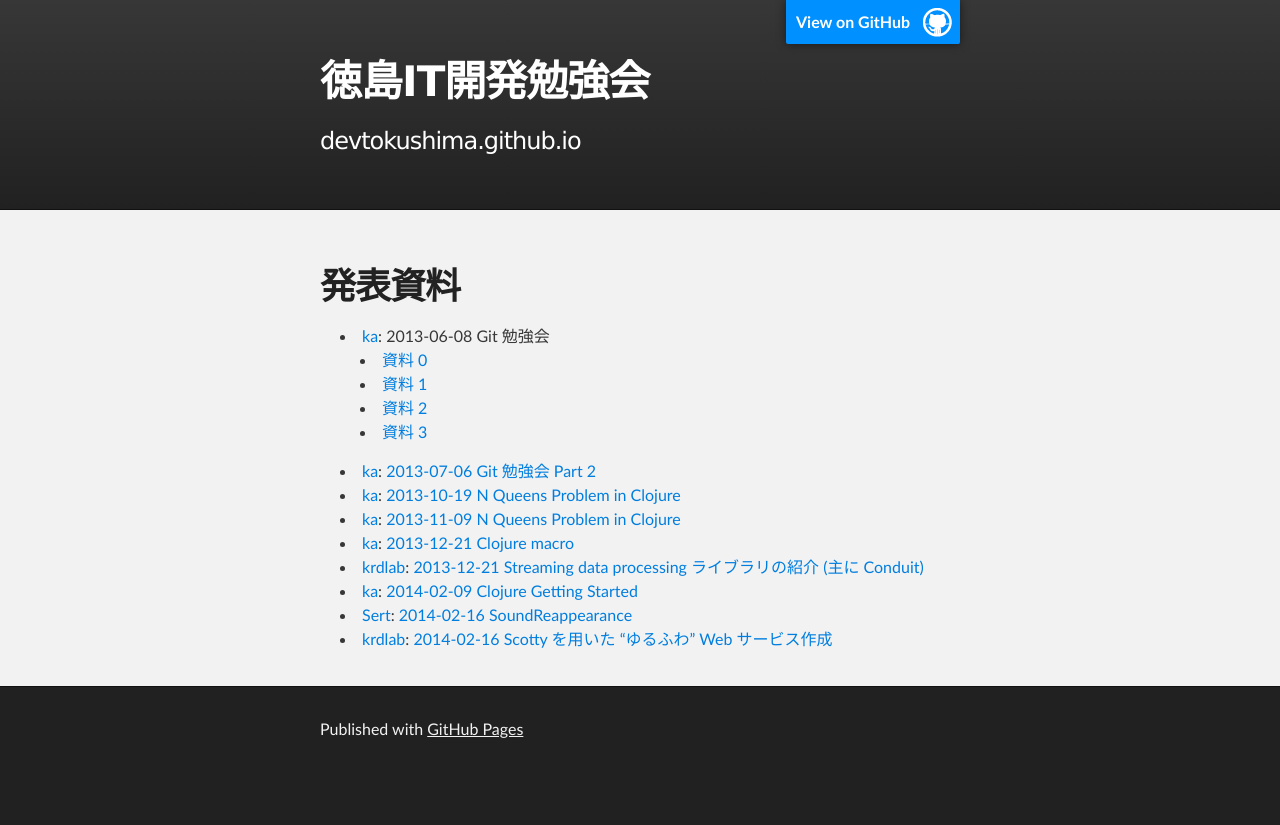
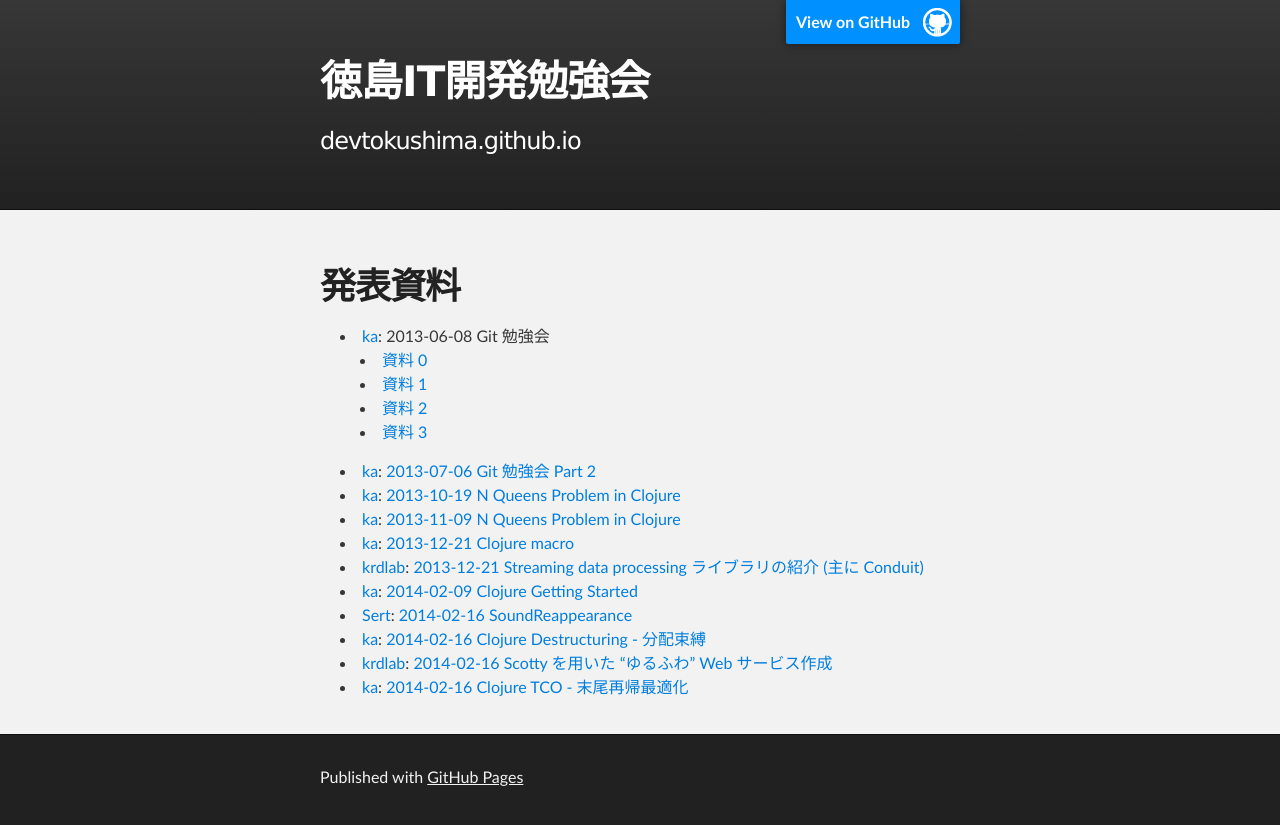
Before and after one commit to devtokushima/devtokushima.github.io, a Jekyll site: the page built from slides.markdown, in a window 1280 px wide. Shown: the top 825 px of the page. Built offline with Jekyll 4.4.1, drawn with Linux system fonts in a browser that asks for light colours.

Commit message:
add links to ka's slide and code snippet on 2014-02-16

```diff
--- a/slides.markdown
+++ b/slides.markdown
@@ -17,4 +17,6 @@ title: '徳島IT開発勉強会 - 発表資料'
 * [krdlab](http://www.slideshare.net/krdlab): [2013-12-21 Streaming data processing ライブラリの紹介 (主に Conduit)](http://www.slideshare.net/krdlab/haskell-streamlibraries)
 * [ka](http://kaosfield.net): [2014-02-09 Clojure Getting Started](http://kaosf.github.io/20140209-clojure-getting-started)
 * [Sert](https://github.com/sert-uw): [2014-02-16 SoundReappearance](http://sert-uw.github.io/SoundReappearance-Slide)
+* [ka](http://kaosfield.net): [2014-02-16 Clojure Destructuring - 分配束縛](http://kaosf.github.io/20140216-clojure-destructuring)
 * [krdlab](https://github.com/krdlab): [2014-02-16 Scotty を用いた "ゆるふわ" Web サービス作成](http://www.slideshare.net/krdlab/haskell-simplewebapp)
+* [ka](http://kaosfield.net): [2014-02-16 Clojure TCO - 末尾再帰最適化](https://gist.github.com/kaosf/9031194)
```
